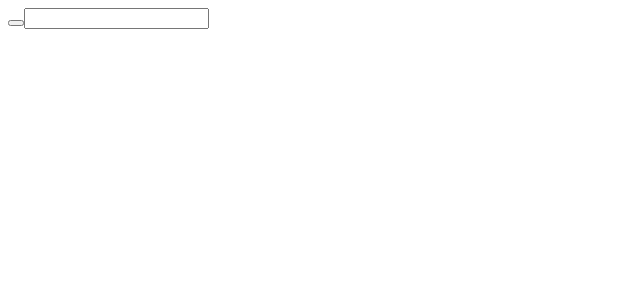
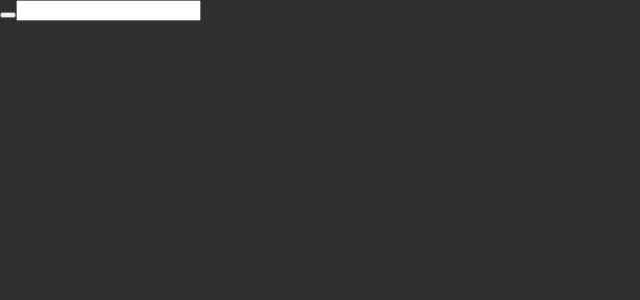
Before and after one commit to abhisheknaiidu/niets, a React (Create React App) app: page / in a window 1280 px wide. Shown: the top 300 px of the page, without its empty margins (0-640 px from the left). Built offline with nearby package versions, Linux system fonts and the light colour scheme.

Commit message:
Added Dark Theme 😈

```diff
--- a/public/index.html
+++ b/public/index.html
@@ -2,6 +2,7 @@
 <html lang="en">
   <head>
     <meta charset="utf-8" />
+    <link href="https://fonts.googleapis.com/css2?family=Balsamiq+Sans:wght@400;700&display=swap" rel="stylesheet">
     <link rel="icon" href="%PUBLIC_URL%/favicon.ico" />
     <meta name="viewport" content="width=device-width, initial-scale=1" />
     <meta name="theme-color" content="#000000" />
--- a/src/index.js
+++ b/src/index.js
@@ -1,9 +1,15 @@
 import React from 'react';
 import ReactDOM from 'react-dom';
 import App from './App';
+import theme from './theme'
+import { MuiThemeProvider, CssBaseline } from '@material-ui/core'
 import * as serviceWorker from './serviceWorker';
 
-ReactDOM.render( <App />, document.getElementById('root')
+ReactDOM.render(
+  <MuiThemeProvider theme={theme}>
+  <CssBaseline />
+  <App />
+</MuiThemeProvider>, document.getElementById('root')
 );
 
 // If you want your app to work offline and load faster, you can change
--- /dev/null
+++ b/src/theme.js
@@ -0,0 +1,21 @@
+import { createMuiTheme } from '@material-ui/core/styles'
+import { deepPurple, pink } from '@material-ui/core/colors'
+
+const theme = createMuiTheme({
+    palette: {
+        type: 'dark',
+        primary: {
+            main: pink[600],
+        },
+        secondary: {
+            main: deepPurple[500],
+        },
+    },
+    typography: {
+        // Use the system font.
+        fontSize: 12,
+        fontFamily: 'Balsamiq Sans'
+      },
+})
+
+export default theme;
```
